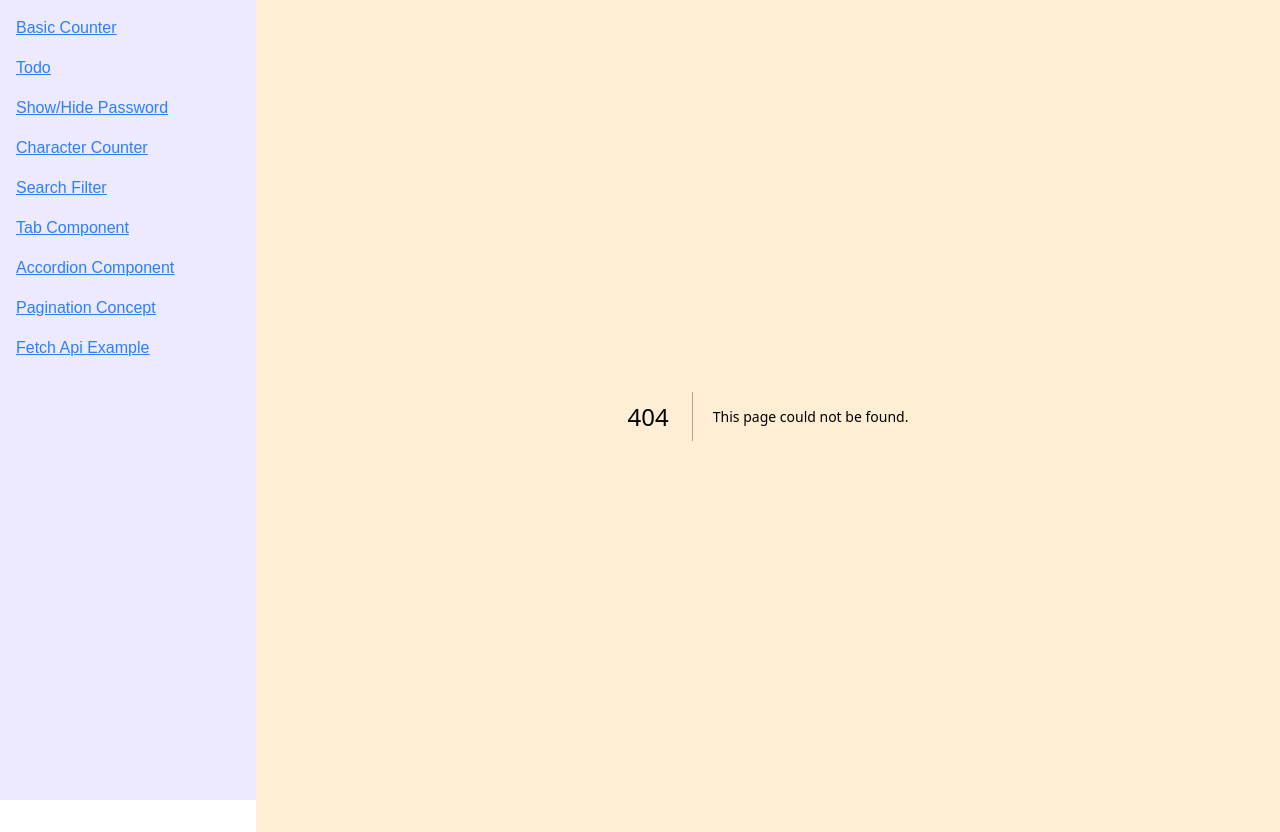
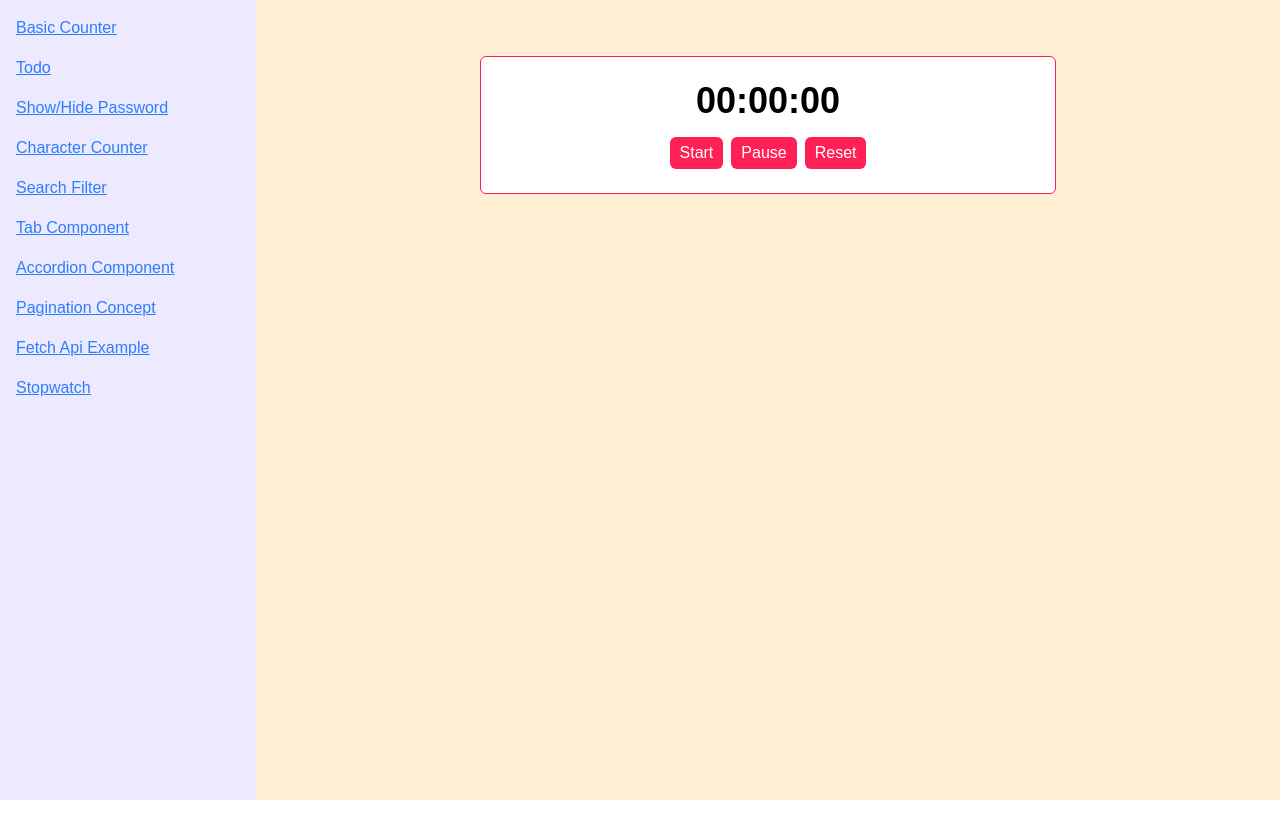
Before and after one commit to sadhna2003/reactjs-practice, a Next.js app in the folder my-app/: page /stopwatch in a window 1280 px wide. Before the commit this address had no page. After the commit the page ends 800 px from the top, so only its background shows below. Built offline with nearby package versions, Linux system fonts and the light colour scheme.

Commit message:
make stopwatch example to understand setInterval and setTimeout

```diff
--- /dev/null
+++ b/my-app/app/stopwatch/page.tsx
@@ -0,0 +1,62 @@
+"use client";
+import React, { useEffect, useState } from 'react'
+
+const Stopwatch = () => {
+    const [isRunning, setIsRunning] = useState(false)
+    const [time, setTime] = useState(0)
+
+    useEffect(() => {
+        if (!isRunning) {
+            return;
+        }
+
+        const interval = setInterval(() => {
+            setTime((prevTime) => prevTime + 1);
+        }, 1000);
+
+        return () => {
+            clearInterval(interval);
+        };
+    }, [isRunning]);
+
+    const handleStart = () => {
+        setIsRunning(true);
+    };
+
+    const handlePause = () => {
+        setIsRunning(false);
+    };
+
+    const handleReset = () => {
+        setIsRunning(false);
+        setTime(0);
+    };
+
+    const formatTime = (time: number) => {
+        const hours = Math.floor(time / 3600);
+        const minutes = Math.floor((time % 3600) / 60);
+        const seconds = time % 60;
+
+        return `${String(hours).padStart(2, "0")}:${String(minutes).padStart(
+            2,
+            "0"
+        )}:${String(seconds).padStart(2, "0")}`;
+    };
+
+    return (
+        <section className='bg-white border border-rose-500 rounded-md container mx-auto max-w-xl w-full p-6 mt-10'>
+            <h1 className="text-4xl font-semibold text-black text-center pb-4">
+                {formatTime(time)}
+            </h1>
+
+            <div className='flex flex-row justify-center items-center gap-2 w-full text-white'>
+                <button type="button" className='px-2.5 py-1 disabled:opacity-60 disabled:cursor-not-allowed bg-rose-500 rounded-md cursor-pointer' onClick={handleStart}
+                    disabled={isRunning}>Start</button>
+                <button type="button" className='px-2.5 py-1 bg-rose-500 rounded-md cursor-pointer' onClick={handlePause}
+                    disabled={!isRunning}>Pause</button>
+                <button type="button" className='px-2.5 py-1 bg-rose-500 rounded-md cursor-pointer' onClick={handleReset}>Reset</button>
+            </div>
+        </section>
+    )
+}
+export default Stopwatch
--- a/my-app/components/Sidebar.tsx
+++ b/my-app/components/Sidebar.tsx
@@ -35,6 +35,10 @@ const navLink = [
     {
         link:'fetch-api',
         label:'Fetch Api Example'
+    },
+    {
+        link:'stopwatch',
+        label:'Stopwatch'
     }
 ]
 
```
